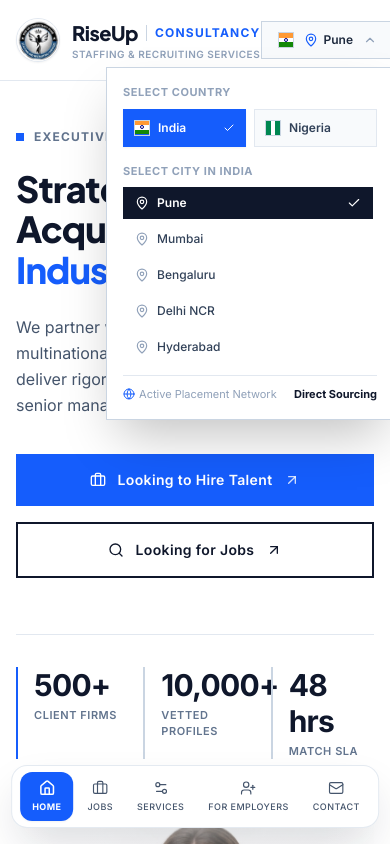
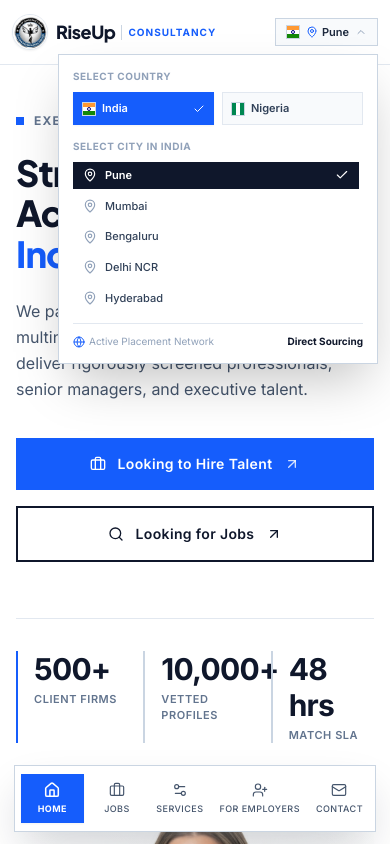
Before and after one commit to riseupconsultancy-pune/riseup-consultancy, a Next.js app: page / in a window 390 px wide. Both pictures are taken after a click on the button "Pune". Shown: the top 844 px of the page. Built offline with nearby package versions, Linux system fonts and the light colour scheme.

Commit message:
fix: Restore solid square dock, fix mobile header dropdown overflow, and center bottom navigation on mobile screens

```diff
--- a/src/components/FloatingDock.tsx
+++ b/src/components/FloatingDock.tsx
@@ -1,6 +1,6 @@
 "use client";
 
-import React from "react";
+import React, { useState } from "react";
 import { useRouter, usePathname } from "next/navigation";
 import { Home, Briefcase, Settings2, UserPlus, Mail } from "lucide-react";
 
@@ -53,10 +53,10 @@
   return (
     <nav
       aria-label="Bottom Navigation"
-      className="fixed bottom-4 sm:bottom-6 left-1/2 -translate-x-1/2 z-50 pointer-events-auto max-w-[96vw] sm:max-w-none"
+      className="fixed bottom-3 sm:bottom-6 inset-x-0 mx-auto z-50 flex justify-center px-3.5 sm:px-6 pointer-events-none"
     >
-      {/* Solid Clean White Dock with Soft Rounded Edges */}
-      <div className="flex items-center gap-1 sm:gap-2 px-2 sm:px-3 py-1.5 bg-white border border-slate-200/90 shadow-[0_20px_45px_-10px_rgba(15,23,42,0.18)] rounded-2xl transition-all duration-300">
+      {/* Perfect Square Solid White Dock - Centered with Symmetric Margins on Mobile */}
+      <div className="pointer-events-auto flex items-center justify-between sm:justify-center gap-1 sm:gap-2 px-1.5 sm:px-4 py-2 bg-white border border-slate-300 shadow-[0_20px_45px_-10px_rgba(15,23,42,0.22)] rounded-none w-full max-w-[420px] sm:w-auto transition-all duration-300">
         {NAV_ITEMS.map((item) => {
           const Icon = item.icon;
           const isActive = activeTab === item.id;
@@ -66,10 +66,10 @@
               key={item.id}
               type="button"
               onClick={() => handleNav(item)}
-              className={`relative flex flex-col items-center justify-center transition-all duration-200 focus:outline-none shrink-0 ${
+              className={`relative flex flex-col items-center justify-center transition-all duration-200 focus:outline-none flex-1 sm:flex-initial rounded-none ${
                 isActive
-                  ? "bg-blue-600 text-white shadow-xs px-3 sm:px-5 py-2 rounded-xl"
-                  : "text-slate-600 hover:text-slate-900 hover:bg-slate-100/80 px-2.5 sm:px-4 py-2 rounded-xl"
+                  ? "bg-blue-600 text-white shadow-xs px-2 sm:px-5 py-2"
+                  : "text-slate-600 hover:text-slate-900 hover:bg-slate-100 px-1.5 sm:px-4 py-2"
               }`}
             >
               <Icon
--- a/src/components/Header.tsx
+++ b/src/components/Header.tsx
@@ -17,7 +17,7 @@
     country: "India",
     code: "IN",
     flagComponent: (
-      <div className="w-4 h-4 overflow-hidden flex flex-col border border-slate-300 shrink-0">
+      <div className="w-3.5 h-3.5 sm:w-4 sm:h-4 overflow-hidden flex flex-col border border-slate-300 shrink-0">
         <div className="h-1/3 bg-[#FF9933]" />
         <div className="h-1/3 bg-white flex items-center justify-center">
           <div className="w-1 h-1 rounded-full border-[0.5px] border-[#000080]" />
@@ -31,7 +31,7 @@
     country: "Nigeria",
     code: "NG",
     flagComponent: (
-      <div className="w-4 h-4 overflow-hidden flex border border-slate-300 shrink-0">
+      <div className="w-3.5 h-3.5 sm:w-4 sm:h-4 overflow-hidden flex border border-slate-300 shrink-0">
         <div className="w-1/3 bg-[#008751]" />
         <div className="w-1/3 bg-white" />
         <div className="w-1/3 bg-[#008751]" />
@@ -69,11 +69,11 @@
 
   return (
     <header className="w-full sticky top-0 z-40 bg-white/95 backdrop-blur-md border-b border-slate-200 transition-all duration-300">
-      <div className="max-w-7xl mx-auto px-4 sm:px-6 lg:px-8 h-20 flex items-center justify-between">
+      <div className="max-w-7xl mx-auto px-3 sm:px-6 lg:px-8 h-16 sm:h-20 flex items-center justify-between gap-2">
 
         {/* Left: Official Brand Logo & Name */}
-        <Link href="/" className="group flex items-center gap-3 focus:outline-none">
-          <div className="relative w-11 h-11 rounded-full overflow-hidden border border-slate-200 shadow-xs bg-white shrink-0 group-hover:scale-105 transition-transform duration-200">
+        <Link href="/" className="group flex items-center gap-2 sm:gap-3 focus:outline-none min-w-0">
+          <div className="relative w-9 h-9 sm:w-11 sm:h-11 rounded-full overflow-hidden border border-slate-200 shadow-xs bg-white shrink-0 group-hover:scale-105 transition-transform duration-200">
             <Image
               src="/images/rise_up_consultancy_pune_logo.jpg"
               alt="Rise Up Consultancy Logo"
@@ -83,46 +83,46 @@
             />
           </div>
 
-          <div className="flex flex-col">
+          <div className="flex flex-col min-w-0">
             <div className="flex items-center tracking-tight">
-              <span className="text-xl font-extrabold text-slate-900 tracking-tight font-heading">RiseUp</span>
-              <span className="text-xs font-bold uppercase tracking-widest text-blue-600 ml-2 pl-2 border-l border-slate-300">
+              <span className="text-lg sm:text-xl font-extrabold text-slate-900 tracking-tight font-heading">RiseUp</span>
+              <span className="text-[10px] sm:text-xs font-bold uppercase tracking-widest text-blue-600 ml-1.5 sm:ml-2 pl-1.5 sm:pl-2 border-l border-slate-300 hidden min-[380px]:inline-block">
                 Consultancy
               </span>
             </div>
-            <span className="text-[10px] font-semibold text-slate-400 tracking-wider uppercase">
+            <span className="text-[9px] sm:text-[10px] font-semibold text-slate-400 tracking-wider uppercase hidden sm:inline-block">
               Staffing & Recruiting Services
             </span>
           </div>
         </Link>
 
-        {/* Right: Sharp Square Country & City Dropdown */}
-        <div className="relative" ref={dropdownRef}>
+        {/* Right: Sharp Square Country & City Dropdown (Mobile-Optimized to prevent screen overflow) */}
+        <div className="relative shrink-0" ref={dropdownRef}>
           <button
             type="button"
             onClick={() => setIsOpen(!isOpen)}
-            className="group flex items-center gap-2.5 px-4 py-2.5 bg-slate-50 border border-slate-300 hover:border-slate-900 hover:bg-white transition-all text-left focus:outline-none"
+            className="group flex items-center gap-1.5 sm:gap-2.5 px-2.5 sm:px-4 py-1.5 sm:py-2.5 bg-slate-50 border border-slate-300 hover:border-slate-900 hover:bg-white transition-all text-left focus:outline-none rounded-none"
           >
             {selectedCountry.flagComponent}
-            <div className="flex items-center gap-1.5 text-xs font-semibold text-slate-800">
-              <MapPin className="w-3.5 h-3.5 text-blue-600" />
-              <span>{selectedCity}</span>
-              <span className="text-slate-400 font-normal hidden sm:inline">({selectedCountry.code})</span>
+            <div className="flex items-center gap-1 text-xs font-semibold text-slate-800">
+              <MapPin className="w-3 h-3 sm:w-3.5 sm:h-3.5 text-blue-600 shrink-0" />
+              <span className="text-[11px] sm:text-xs whitespace-nowrap">{selectedCity}</span>
+              <span className="text-slate-400 font-normal text-[10px] sm:text-xs hidden min-[480px]:inline">({selectedCountry.code})</span>
             </div>
             <ChevronDown
-              className={`w-3.5 h-3.5 text-slate-400 group-hover:text-slate-900 transition-transform duration-200 ${
+              className={`w-3 h-3 sm:w-3.5 sm:h-3.5 text-slate-400 group-hover:text-slate-900 transition-transform duration-200 shrink-0 ${
                 isOpen ? "rotate-180" : ""
               }`}
             />
           </button>
 
-          {/* Location Dropdown Modal */}
+          {/* Location Dropdown Modal (Constrained strictly to mobile viewport boundaries) */}
           {isOpen && (
-            <div className="absolute right-0 mt-2 w-72 sm:w-80 bg-white border border-slate-300 shadow-2xl p-4 z-50 animate-fadeIn">
+            <div className="absolute right-0 mt-2 w-[calc(100vw-24px)] max-w-[320px] bg-white border border-slate-300 shadow-2xl p-3.5 sm:p-4 z-50 animate-fadeIn rounded-none">
 
               {/* Step 1: Select Country */}
-              <div className="mb-4">
-                <span className="block text-[11px] font-bold uppercase tracking-wider text-slate-400 mb-2">
+              <div className="mb-3.5">
+                <span className="block text-[10px] sm:text-[11px] font-bold uppercase tracking-wider text-slate-400 mb-2">
                   Select Country
                 </span>
                 <div className="grid grid-cols-2 gap-2">
@@ -133,14 +133,14 @@
                         key={loc.country}
                         type="button"
                         onClick={() => handleCountryChange(loc)}
-                        className={`flex items-center gap-2 p-2.5 text-xs font-semibold border transition-all ${
+                        className={`flex items-center gap-1.5 sm:gap-2 p-2 sm:p-2.5 text-xs font-semibold border transition-all rounded-none ${
                           isCountryActive
                             ? "bg-blue-600 text-white border-blue-600 shadow-xs"
                             : "bg-slate-50 border-slate-200 text-slate-700 hover:bg-slate-100"
                         }`}
                       >
                         {loc.flagComponent}
-                        <span>{loc.country}</span>
+                        <span className="text-[11px] sm:text-xs">{loc.country}</span>
                         {isCountryActive && <Check className="w-3 h-3 text-white ml-auto" />}
                       </button>
                     );
@@ -150,10 +150,10 @@
 
               {/* Step 2: Select City */}
               <div>
-                <span className="block text-[11px] font-bold uppercase tracking-wider text-slate-400 mb-2">
+                <span className="block text-[10px] sm:text-[11px] font-bold uppercase tracking-wider text-slate-400 mb-2">
                   Select City in {selectedCountry.country}
                 </span>
-                <div className="space-y-1 max-h-44 overflow-y-auto pr-1">
+                <div className="space-y-1 max-h-40 sm:max-h-44 overflow-y-auto pr-1">
                   {selectedCountry.cities.map((city) => {
                     const isCityActive = selectedCity === city;
                     return (
@@ -161,13 +161,13 @@
                         key={city}
                         type="button"
                         onClick={() => handleCitySelect(city)}
-                        className={`w-full flex items-center justify-between px-3 py-2 text-xs transition-colors ${
+                        className={`w-full flex items-center justify-between px-2.5 py-1.5 sm:py-2 text-xs transition-colors rounded-none ${
                           isCityActive
                             ? "bg-slate-900 text-white font-semibold"
                             : "text-slate-700 hover:bg-slate-100 font-medium"
                         }`}
                       >
-                        <span className="flex items-center gap-2">
+                        <span className="flex items-center gap-2 text-[11px] sm:text-xs">
                           <MapPin className={`w-3.5 h-3.5 ${isCityActive ? "text-white" : "text-slate-400"}`} />
                           {city}
                         </span>
@@ -178,7 +178,7 @@
                 </div>
               </div>
 
-              <div className="mt-3 pt-2.5 border-t border-slate-200 flex items-center justify-between text-[11px] text-slate-400">
+              <div className="mt-3 pt-2.5 border-t border-slate-200 flex items-center justify-between text-[10px] sm:text-[11px] text-slate-400">
                 <span className="flex items-center gap-1">
                   <Globe className="w-3 h-3 text-blue-600" /> Active Placement Network
                 </span>
```
